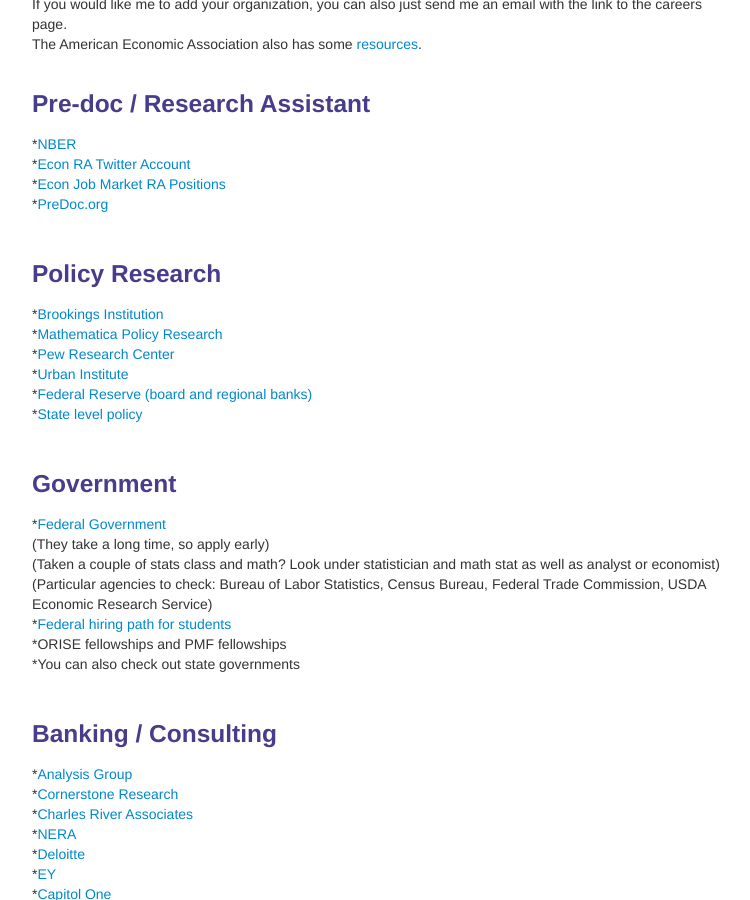
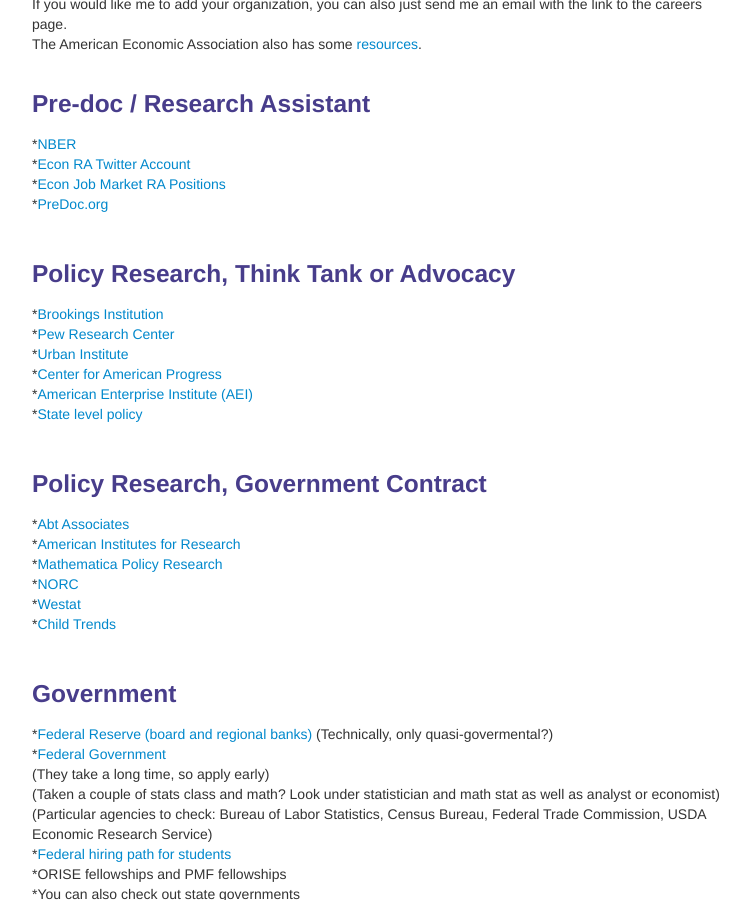
Before and after one commit to bjwillage/bjwillage.github.io, a Jekyll site: the page built from pages/Jobs.md, in a window 1280 px wide and 900 px high, scrolled down 238 px. Shown: the whole window, without its empty margins (258-1008 px from the left). Built offline with Jekyll 4.4.1, drawn with Linux system fonts in a browser that asks for light colours.

Commit message:
Update Jobs.md

```diff
--- a/pages/Jobs.md
+++ b/pages/Jobs.md
@@ -18,17 +18,28 @@ The American Economic Association also has some [resources](https://www.aeaweb.o
 
 <br>
 
-### Policy Research
+### Policy Research, Think Tank or Advocacy
 *[Brookings Institution](https://www.brookings.edu/join-the-top-ranked-think-tank-for-domestic-economic-policy/)<br>
-*[Mathematica Policy Research](https://www.mathematica.org/career-opportunities)<br>
 *[Pew Research Center](https://www.pewresearch.org/about/careers/)<br>
 *[Urban Institute](https://www.urban.org/aboutus/who-we-are/careers)<br>
-*[Federal Reserve (board and regional banks)](https://www.federalreserve.gov/careers.htm)<br>
+*[Center for American Progress](https://americanprogress.org/about-us/jobs/)<br>
+*[American Enterprise Institute (AEI)](https://www.aei.org/jobs/)<br>
 *[State level policy](https://earn.us/directory/)<br>
 
 <br>
 
+### Policy Research, Government Contract
+*[Abt Associates](https://www.abtassociates.com/careers/join-us-apply-now)<br>
+*[American Institutes for Research](https://www.air.org/build-career-air)<br>
+*[Mathematica Policy Research](https://www.mathematica.org/career-opportunities)<br>
+*[NORC](https://www.norc.org/WorkingAtNORC/Pages/job-listings.aspx)<br>
+*[Westat](https://www.westat.com/careers)<br>
+*[Child Trends](https://www.childtrends.org/about-us/careers)<br>
+
+<br>
+
 ### Government
+*[Federal Reserve (board and regional banks)](https://www.federalreserve.gov/careers.htm) (Technically, only quasi-govermental?)<br>
 *[Federal Government](https://www.usajobs.gov/)<br>
  (They take a long time, so apply early)<br>
  (Taken a couple of stats class and math? Look under statistician and math stat as well as analyst or economist)<br>
```
